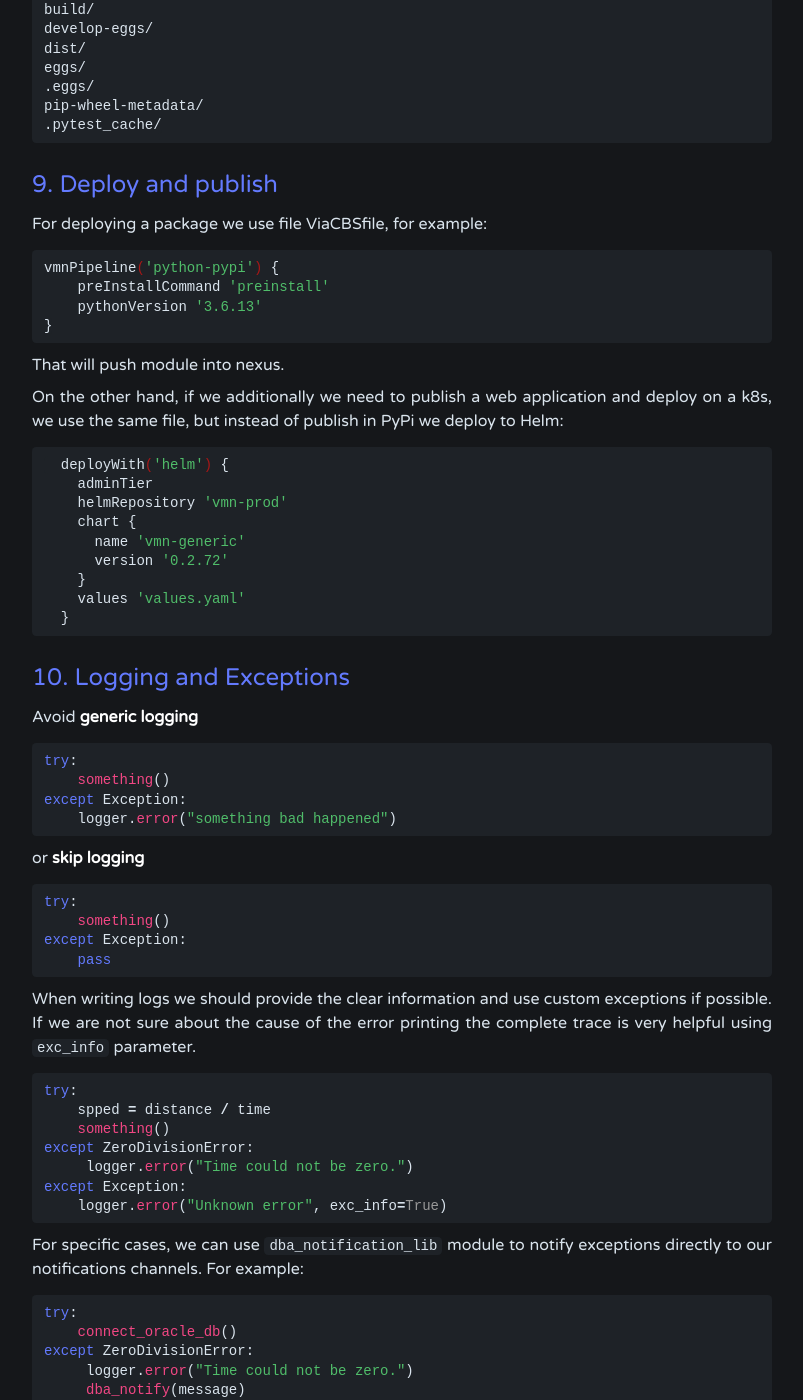
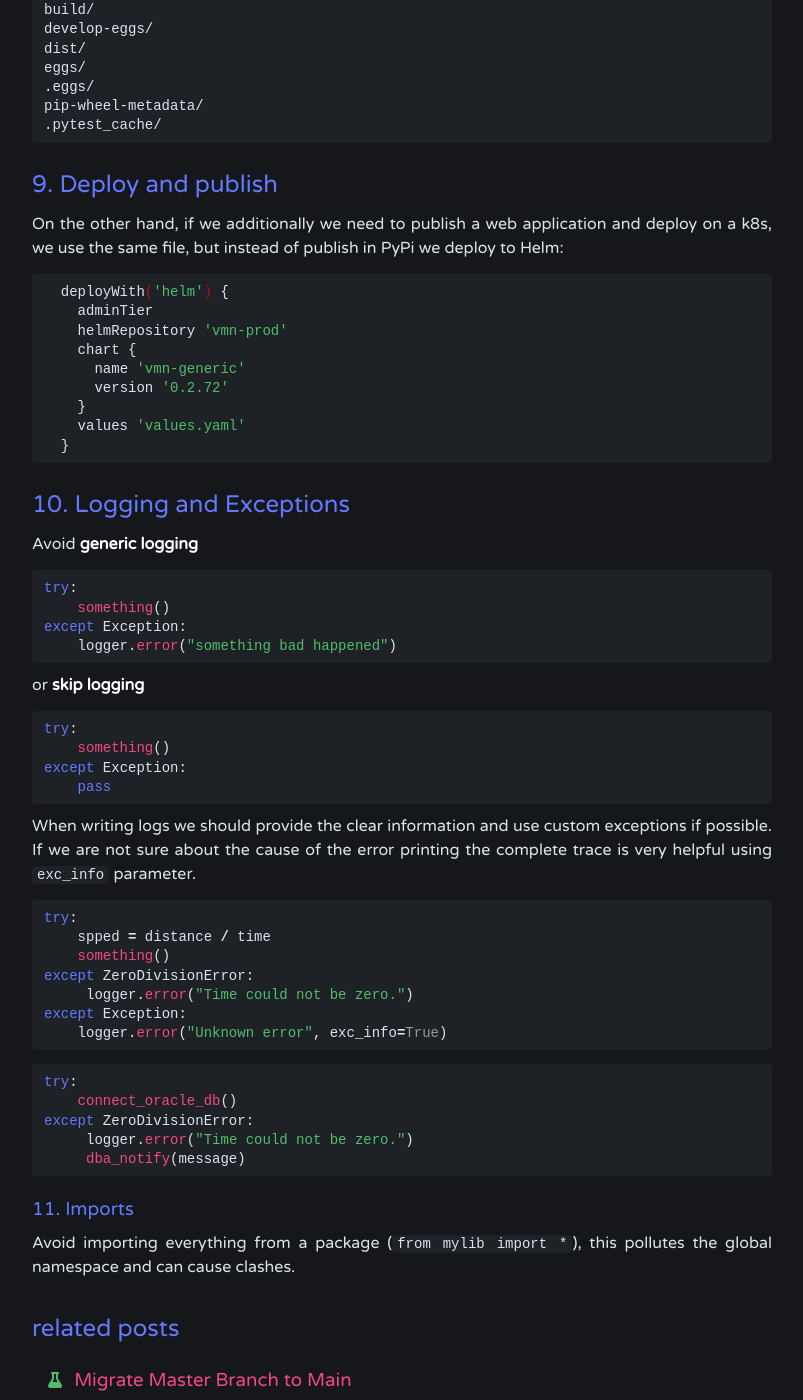
Before and after one commit to zxcfer/ferpython, a Jekyll site: the page built from _posts/python/2022-07-29-python-best-practices.md, in a window 1280 px wide and 1400 px high, scrolled down 3759 px. Shown: the whole window, without its empty margins (238-1041 px from the left). Built offline with Jekyll 4.4.1, drawn with Linux system fonts in a browser that asks for light colours; nearby versions of some CDN libraries.

Commit message:
remote git

````diff
--- a/_posts/python/2022-07-29-python-best-practices.md
+++ b/_posts/python/2022-07-29-python-best-practices.md
@@ -8,7 +8,7 @@ tags: ["python"]
 
 ## 1. Code Structure and Files
 
-We can use [Sample project](https://stash.mtvi.com/projects/DBA/repos/dba-python-template/browse) in stash to get the basic structure for our Python projects.
+We can use [Sample project]() in stash to get the basic structure for our Python projects.
 
 Basic project structure:
 
@@ -170,17 +170,6 @@ pip-wheel-metadata/
 
 ## 9. Deploy and publish
 
-For deploying a package we use file ViaCBSfile, for example:
-
-```hcl
-vmnPipeline('python-pypi') {
-    preInstallCommand 'preinstall'
-    pythonVersion '3.6.13'
-}
-```
-
-That will push module into nexus.
-
 On the other hand, if we additionally we need to publish a web application and deploy on a k8s, we use the same file, but instead of publish in PyPi we deploy to Helm:
 
 ```hcl
@@ -227,8 +216,6 @@ except Exception:
     logger.error("Unknown error", exc_info=True)
 ```
 
-For specific cases, we can use `dba_notification_lib` module to notify exceptions directly to our notifications channels. For example:
-
 ```py
 try:
     connect_oracle_db()
````
Also changed, not shown: _posts/pentaho/2020-06-24-spoon.md (+7 -5 lines).
